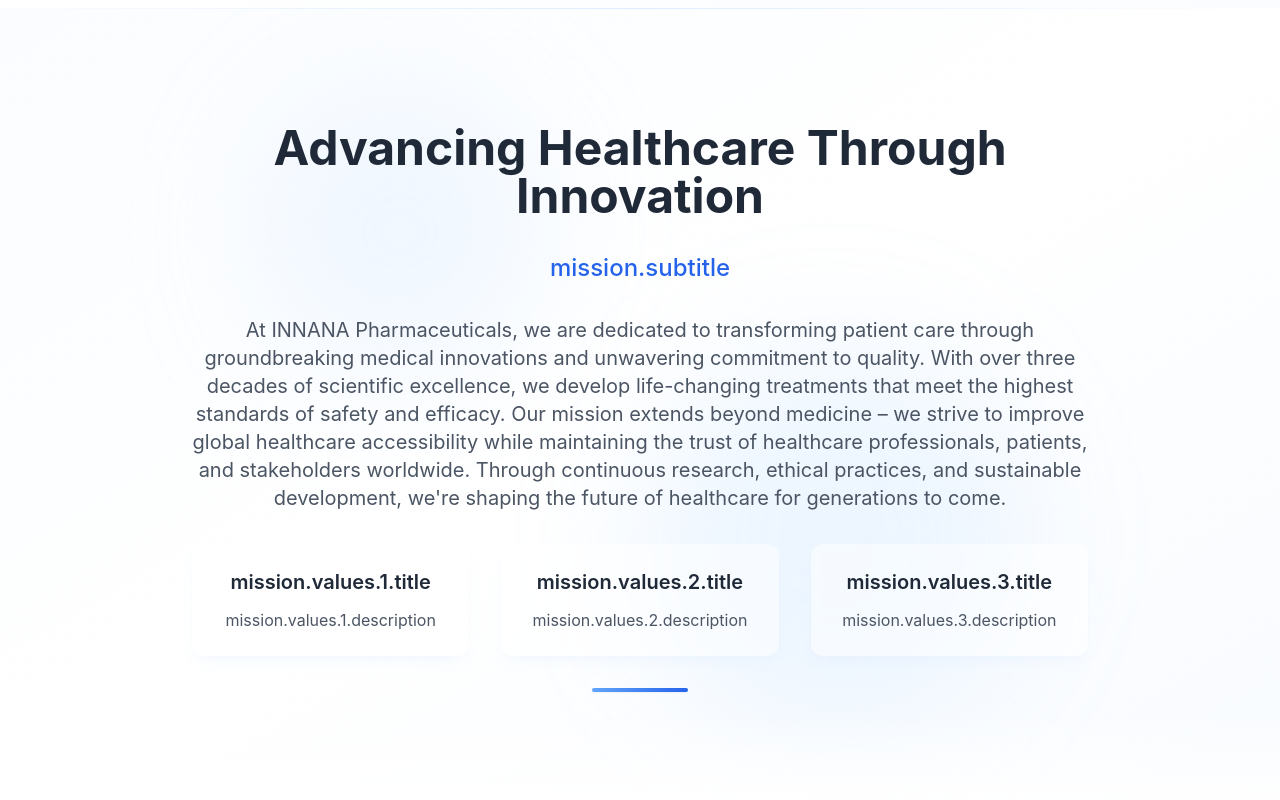
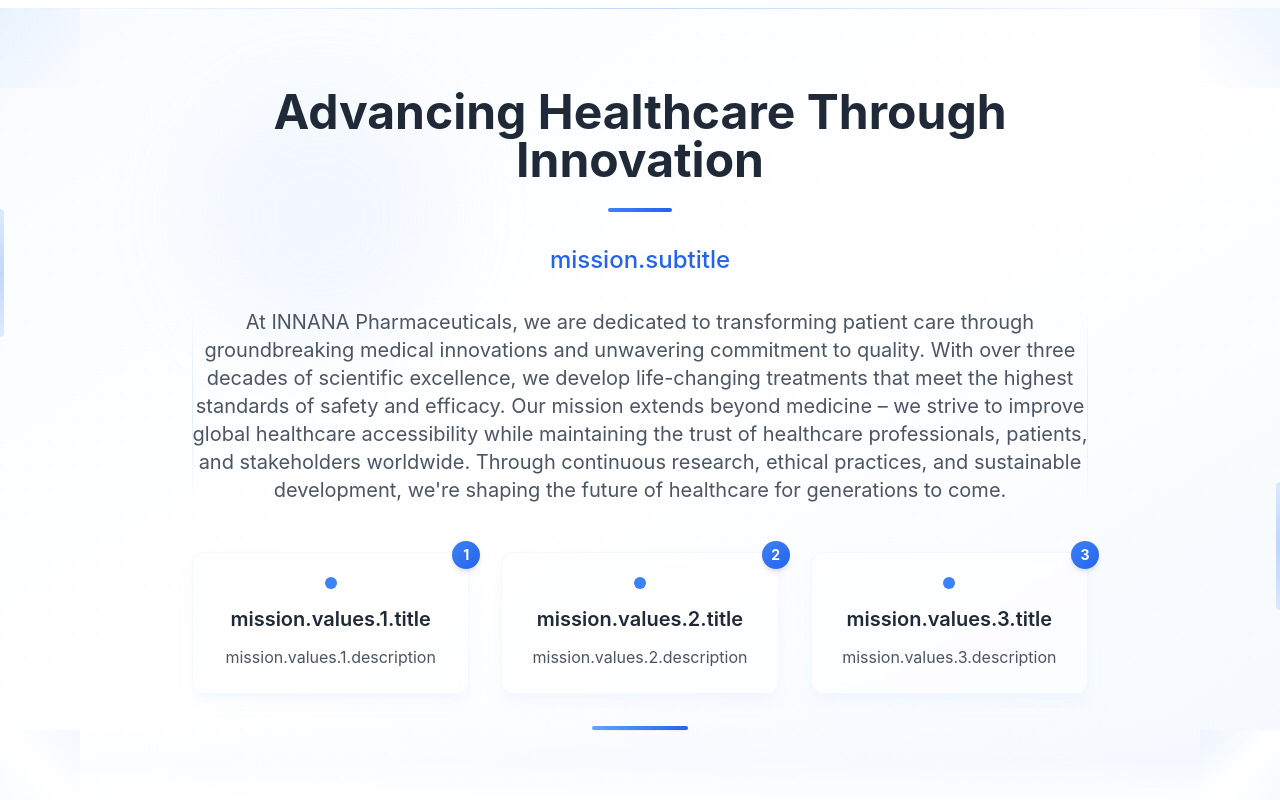
Before and after one commit to mothana404/INANNA, a React (Create React App) app in the folder my-app/: page / in a window 1280 px wide. Shown: the part 1640-2440 px from the top of the page. Built offline with nearby package versions, Linux system fonts and the light colour scheme.

Commit message:
new updates 9

```diff
--- a/my-app/src/components/OurStoryAndMission.jsx
+++ b/my-app/src/components/OurStoryAndMission.jsx
@@ -1,40 +1,84 @@
-import React, { memo } from "react";
+import React, { memo, useState, useEffect } from "react";
 import { useTranslation } from "react-i18next";
 import { motion } from "framer-motion";
 
 const OurStoryAndMission = () => {
   const { t, i18n } = useTranslation();
   const isRTL = i18n.language === "ar";
+  const [hasAnimated, setHasAnimated] = useState(false);
 
-  const contentVariants = {
-    initial: { opacity: 0, y: 20 },
+  // Single intersection observer for performance
+  useEffect(() => {
+    const observer = new IntersectionObserver(
+      ([entry]) => {
+        if (entry.isIntersecting && !hasAnimated) {
+          setHasAnimated(true);
+        }
+      },
+      { threshold: 0.1, rootMargin: '50px' }
+    );
+
+    const section = document.getElementById('story-mission-section');
+    if (section) observer.observe(section);
+
+    return () => observer.disconnect();
+  }, [hasAnimated]);
+
+  // Single simple animation - only on visibility
+  const fadeInVariants = {
+    initial: { opacity: 0, y: 15 },
     animate: {
       opacity: 1,
       y: 0,
       transition: {
-        duration: 0.8,
-      },
-    },
+        duration: 0.6,
+        ease: "easeOut",
+        staggerChildren: 0.1
+      }
+    }
+  };
+
+  const itemVariants = {
+    initial: { opacity: 0, y: 10 },
+    animate: {
+      opacity: 1,
+      y: 0,
+      transition: { duration: 0.4, ease: "easeOut" }
+    }
   };
 
   return (
-    <section className="relative min-h-screen overflow-hidden bg-gradient-to-br from-blue-50/30 via-white to-blue-100/20">
-      {/* Background Elements - Optimized */}
-      <div className="absolute inset-0 z-0 overflow-hidden">
-        {/* Primary Gradient Orbs */}
-        <motion.div
-          initial="initial"
-          animate="animate"
-          className="absolute top-20 left-[20%] w-72 h-72 bg-blue-200/20 rounded-full blur-3xl"
+    <section
+      id="story-mission-section"
+      className="relative min-h-screen overflow-hidden bg-gradient-to-br from-blue-50/40 via-white to-blue-100/30"
+    >
+      {/* Simplified Background - Static for performance */}
+      <div className="absolute inset-0 z-0">
+        {/* Static gradient orbs - no animation */}
+        <div className="absolute top-20 left-[15%] w-64 h-64 bg-blue-200/15 rounded-full blur-2xl" />
+        <div className="absolute bottom-20 right-[15%] w-80 h-80 bg-blue-300/12 rounded-full blur-2xl" />
+
+        {/* Simplified dot pattern */}
+        <div
+          className="absolute inset-0 opacity-[0.015]"
+          style={{
+            backgroundImage: 'radial-gradient(circle at 2px 2px, #3b82f6 1px, transparent 0)',
+            backgroundSize: '24px 24px'
+          }}
         />
-        <motion.div
-          initial="initial"
-          animate="animate"
-          className="absolute bottom-20 right-[20%] w-96 h-96 bg-blue-300/15 rounded-full blur-3xl"
-        />
+      </div>
 
-        {/* Subtle Background Pattern */}
-        <div className="absolute inset-0 opacity-[0.02] bg-[radial-gradient(circle,_#4299e1_1px,_transparent_1px)] [background-size:20px_20px]" />
+      {/* Blue accent elements for theme enhancement */}
+      <div className="absolute inset-0 z-[1]">
+        {/* Corner accents */}
+        <div className="absolute top-0 left-0 w-20 h-20 bg-gradient-to-br from-blue-400/10 to-transparent" />
+        <div className="absolute top-0 right-0 w-20 h-20 bg-gradient-to-bl from-blue-400/10 to-transparent" />
+        <div className="absolute bottom-0 left-0 w-20 h-20 bg-gradient-to-tr from-blue-400/8 to-transparent" />
+        <div className="absolute bottom-0 right-0 w-20 h-20 bg-gradient-to-tl from-blue-400/8 to-transparent" />
+
+        {/* Side blue bars */}
+        <div className="absolute left-0 top-1/4 w-1 h-32 bg-gradient-to-b from-blue-400/20 via-blue-500/30 to-blue-400/20 rounded-r" />
+        <div className="absolute right-0 bottom-1/4 w-1 h-32 bg-gradient-to-b from-blue-400/20 via-blue-500/30 to-blue-400/20 rounded-l" />
       </div>
 
       {/* Main Content */}
@@ -42,81 +86,82 @@
         <div className="max-w-4xl mx-auto">
           <motion.div
             className="text-center space-y-8"
-            variants={contentVariants}
+            variants={fadeInVariants}
             initial="initial"
-            animate="animate"
+            animate={hasAnimated ? "animate" : "initial"}
             dir={isRTL ? "rtl" : "ltr"}
           >
-            {/* Title */}
-            <motion.h2
-              className={`text-4xl md:text-5xl font-bold text-gray-800 leading-tight mb-6
-                ${isRTL ? "font-arabic" : ""}`}
-            >
+            {/* Title with blue accent */}
+            <motion.div variants={itemVariants} className="relative">
+              <h2 className={`text-4xl md:text-5xl font-bold text-gray-800 leading-tight mb-6 ${isRTL ? "font-arabic" : ""}`}>
                 {t("mission.title")}
-            </motion.h2>
+              </h2>
+              {/* Blue underline accent */}
+              <div className="w-16 h-1 bg-gradient-to-r from-blue-500 to-blue-600 mx-auto rounded-full" />
+            </motion.div>
 
             {/* Subtitle */}
             <motion.h3
-              className={`text-xl md:text-2xl text-blue-600 font-medium mb-8
-                ${isRTL ? "font-arabic" : ""}`}
+              variants={itemVariants}
+              className={`text-xl md:text-2xl text-blue-600 font-medium mb-8 ${isRTL ? "font-arabic" : ""}`}
             >
               {t("mission.subtitle")}
             </motion.h3>
 
-            {/* Description */}
-            <motion.p
-              className={`text-lg md:text-xl text-gray-600 leading-relaxed mb-12
-                ${isRTL ? "font-arabic" : ""}`}
-            >
+            {/* Description with blue accent border */}
+            <motion.div variants={itemVariants} className="relative">
+              <p className={`text-lg md:text-xl text-gray-600 leading-relaxed mb-12 ${isRTL ? "font-arabic" : ""}`}>
                 {t("mission.description")}
-            </motion.p>
+              </p>
+              {/* Subtle blue side accents */}
+              <div className="absolute left-0 top-0 w-px h-full bg-gradient-to-b from-transparent via-blue-400/20 to-transparent" />
+              <div className="absolute right-0 top-0 w-px h-full bg-gradient-to-b from-transparent via-blue-400/20 to-transparent" />
+            </motion.div>
 
-            {/* Values or Key Points */}
+            {/* Enhanced Values Cards */}
+            <motion.div variants={itemVariants}>
               <div className="grid grid-cols-1 md:grid-cols-3 gap-8 text-center">
                 {[1, 2, 3].map((index) => (
-                <motion.div
+                  <div
                     key={index}
-                  variants={{
-                    initial: { opacity: 0, y: 20 },
-                    animate: {
-                      opacity: 1,
-                      y: 0,
-                      transition: { delay: 0.2 * index }
-                    }
-                  }}
-                  initial="initial"
-                  animate="animate"
-                  className="bg-white/50 backdrop-blur-sm rounded-xl p-6 shadow-lg shadow-blue-100/20"
+                    className="group relative bg-white/60 backdrop-blur-sm rounded-xl p-6 shadow-lg shadow-blue-100/25 border border-blue-100/30 hover:border-blue-200/50 transition-colors duration-300"
                   >
-                  <h4 className={`text-xl font-semibold text-gray-800 mb-3
-                    ${isRTL ? "font-arabic" : ""}`}>
+                    {/* Blue accent number */}
+                    <div className="absolute -top-3 -right-3 w-7 h-7 bg-gradient-to-br from-blue-500 to-blue-600 rounded-full flex items-center justify-center text-white text-sm font-bold shadow-md">
+                      {index}
+                    </div>
+
+                    {/* Blue accent dot */}
+                    <div className="w-3 h-3 bg-blue-500 rounded-full mx-auto mb-4 group-hover:bg-blue-600 transition-colors duration-200" />
+
+                    <h4 className={`text-xl font-semibold text-gray-800 mb-3 group-hover:text-blue-800 transition-colors duration-200 ${isRTL ? "font-arabic" : ""}`}>
                       {t(`mission.values.${index}.title`)}
                     </h4>
-                  <p className={`text-gray-600
-                    ${isRTL ? "font-arabic" : ""}`}>
+                    <p className={`text-gray-600 group-hover:text-gray-700 transition-colors duration-200 ${isRTL ? "font-arabic" : ""}`}>
                       {t(`mission.values.${index}.description`)}
                     </p>
-                </motion.div>
+
+                    {/* Bottom blue accent line */}
+                    <div className="absolute bottom-0 left-1/2 transform -translate-x-1/2 w-0 h-0.5 bg-blue-500 group-hover:w-12 transition-all duration-300" />
+                  </div>
                 ))}
               </div>
+            </motion.div>
 
-            {/* Decorative Line */}
-            <motion.div
-              className="w-24 h-1 bg-gradient-to-r from-blue-400 to-blue-600 mx-auto rounded-full shadow-sm"
-              initial={{ width: 0, opacity: 0 }}
-              animate={{ width: 96, opacity: 1 }}
-              transition={{ delay: 0.5, duration: 0.8 }}
-            />
+            {/* Enhanced Decorative Line */}
+            <motion.div variants={itemVariants} className="relative">
+              <div className="w-24 h-1 bg-gradient-to-r from-blue-400 to-blue-600 mx-auto rounded-full shadow-sm" />
+            </motion.div>
           </motion.div>
         </div>
       </div>
 
-      {/* Decorative Elements */}
-      <div className="absolute bottom-0 left-0 right-0 h-24 bg-gradient-to-t from-white to-transparent" />
+      {/* Enhanced Blue Theme Elements */}
+      <div className="absolute bottom-0 left-0 right-0 h-24 bg-gradient-to-t from-white via-blue-50/20 to-transparent" />
 
-      {/* Subtle Accent Lines */}
-      <div className="absolute top-0 left-0 w-full h-px bg-gradient-to-r from-transparent via-blue-300/30 to-transparent" />
-      <div className="absolute bottom-0 left-0 w-full h-px bg-gradient-to-r from-transparent via-blue-400/20 to-transparent" />
+      {/* Enhanced Accent Lines */}
+      <div className="absolute top-0 left-0 w-full h-px bg-gradient-to-r from-transparent via-blue-400/40 to-transparent" />
+      <div className="absolute bottom-0 left-0 w-full h-px bg-gradient-to-r from-transparent via-blue-500/30 to-transparent" />
     </section>
   );
 };
```
Lines whose indentation alone changed are shown as unchanged.
